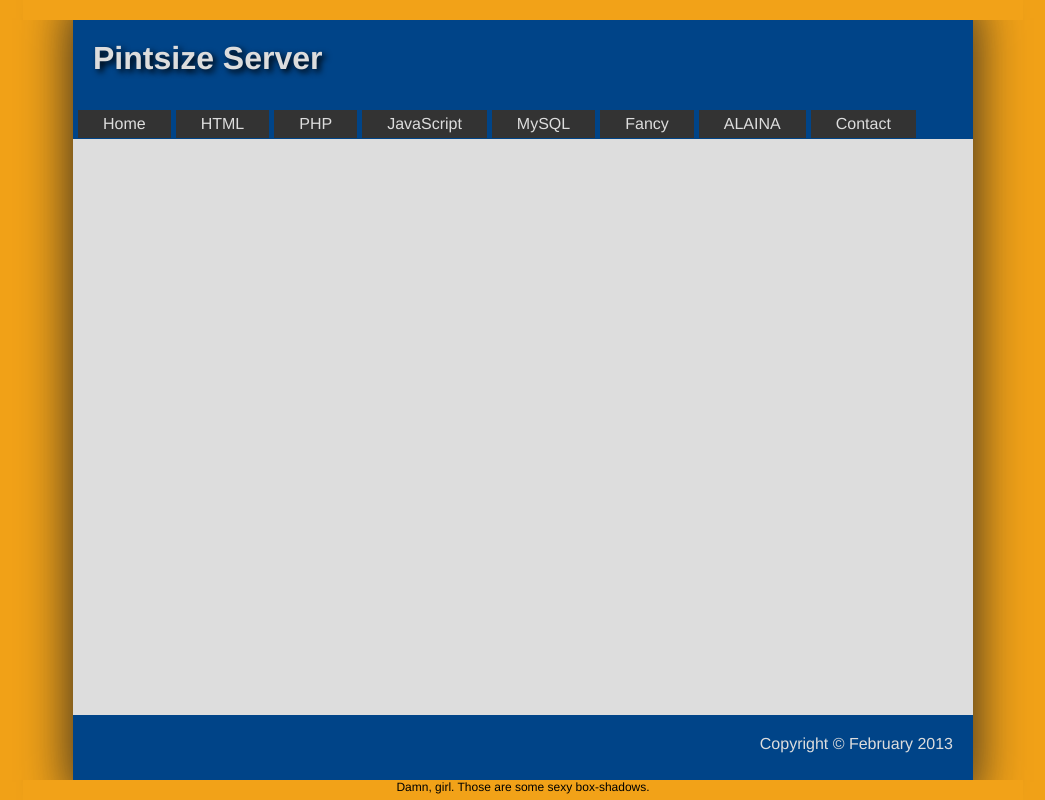
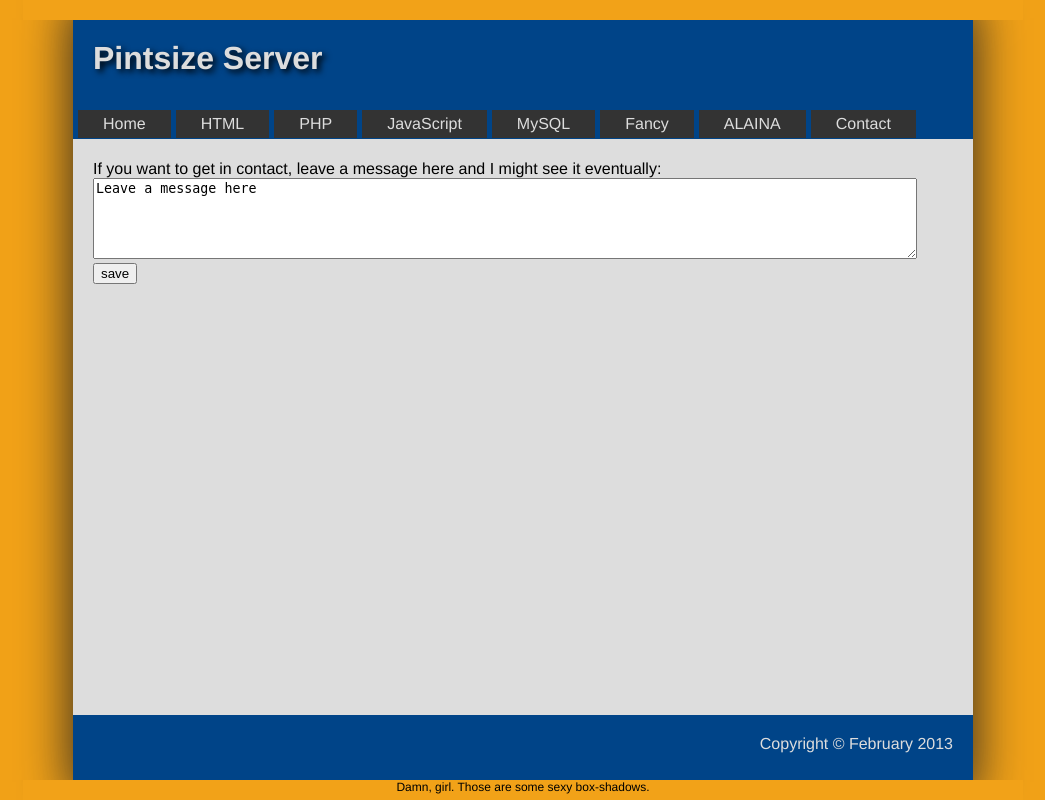
Before and after one commit to tomzaki/test-code-website, a PHP site: page /contact/index.php in a window 1280 px wide. Shown: the whole page, without its empty margins (117-1162 px from the left). Run offline with PHP 8.4, Linux system fonts and the light colour scheme.

Commit message:
added message box to contact page

```diff
--- a/contact/index.php
+++ b/contact/index.php
@@ -3,6 +3,17 @@
 <?php
    $dir_inc = "../include/";
    include($dir_inc."phpheader.php");
+?>
+
+<?php //MySQL setup
+   $mySQL_loc = "localhost";
+   $mySQL_usr = "root";
+   $mySQL_pwd = "bethlehood";
+   $mySQL_db  = "test";
+   //connect to the MySQL server
+   mysql_connect($mySQL_loc, $mySQL_usr, $mySQL_pwd) or die(mysql_error());
+   //select database
+   mysql_select_db($mySQL_db) or die(mysql_error());
 ?>
 
 <html lang='en'>
@@ -16,7 +27,21 @@
    <body>
       <?php include($dir_inc."header.php"); ?>
       <div id="content">
-
+         <form action="index.php" method="post">
+            If you want to get in contact, leave a message here and I might see it eventually:<br>
+            <textarea name="message" cols="100" rows="5">Leave a message here</textarea><br>
+            <input type="submit" value="save" />
+         </form>
+         <?php
+            //form submitted
+            if(isset($_POST["message"])){
+               //add data to table
+               mysql_query("INSERT INTO messages
+                  (msg) VALUES('".$_POST["message"]."')")
+                  or die(mysql_error());
+               echo "<br>Message Sent<br>";
+            }
+         ?>
       </div>
       <?php include($dir_inc."footer.php"); ?>
    </body>
```
